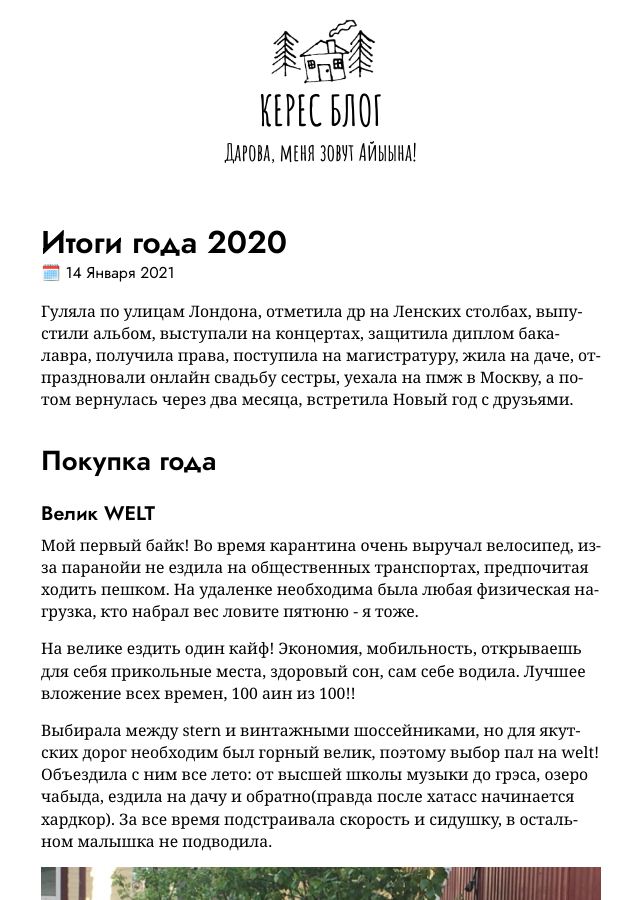
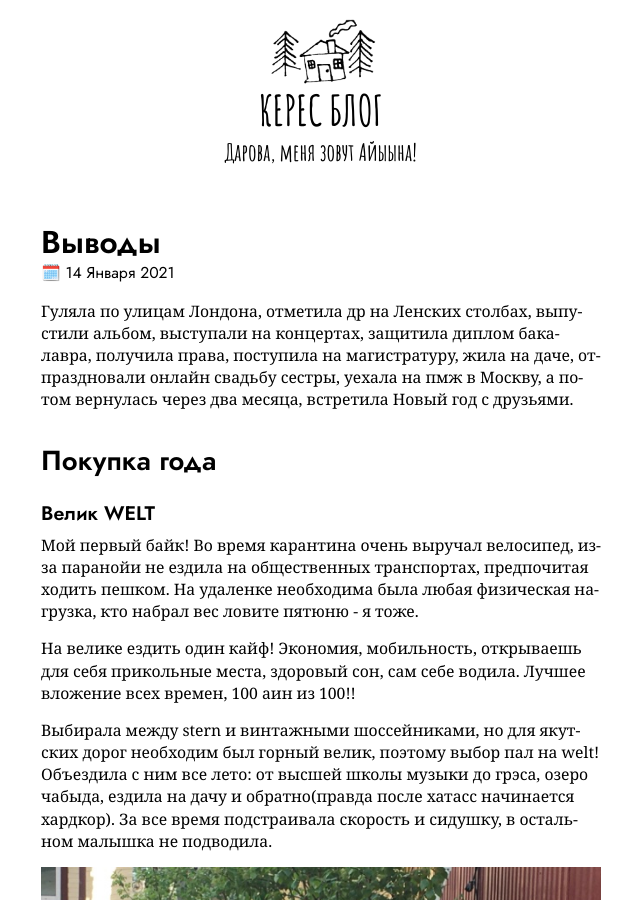
Before and after one commit to keresm/keresaina.github.io, a Jekyll site: the page built from _posts/2021-01-14-Выводы.md, in a window 1280 px wide and 900 px high. Shown: the whole window, without its empty margins (319-959 px from the left). Built offline with Jekyll 4.4.1, drawn with Linux system fonts in a browser that asks for light colours.

Commit message:
Update 2021-01-14-Выводы.md

```diff
--- a/_posts/2021-01-14-Выводы.md
+++ b/_posts/2021-01-14-Выводы.md
@@ -1,6 +1,6 @@
 ---
 layout: post
-title:  "Итоги года 2020"
+title:
 date:   2021-01-14 07:41:13 +0900
 image_cover: '/assets/images/Выводы/.jpg'
 ---
```
